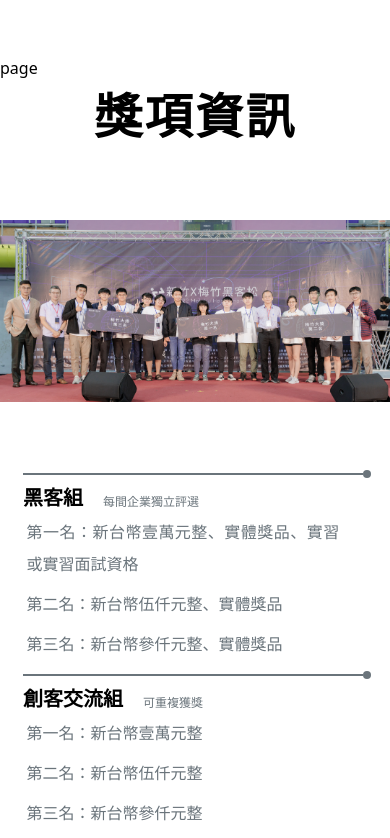
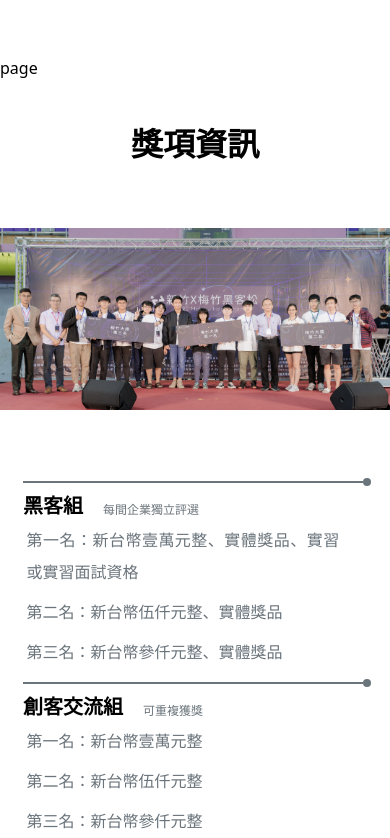
Before and after one commit to Official-Meichu-Hackathon/2023-singup, a Next.js app: page / in a window 390 px wide. Shown: the top 838 px of the page. Built offline with nearby package versions, Linux system fonts and the light colour scheme.

Commit message:
feat: add margin between other component

```diff
--- a/components/Award.jsx
+++ b/components/Award.jsx
@@ -32,8 +32,11 @@ const Award = () =>{
     ]
     return(
         <>
-        <div className='md:mx-[5%] text-[#6A747B]' id='Award'>
-            <h2 className = 'w-full mx-auto text-black'>獎項資訊 </h2>
+        <div className='md:mx-[5%] text-[#6A747B] my-12' id='Award'>
+            <h2 className = 'w-full mx-auto text-black hidden md:block'>獎項資訊 </h2>
+            <div className = "block md:hidden w-full">
+                <h4 className = 'w-fit m-auto text-black'>獎項資訊 </h4>
+            </div>
             <img src = 'assets/images/award.png' alt = 'hackathron award' className = 'my-[8vh] w-full h-auto'/>
             <div className = 'block md:hidden mx-[5%]'>
                 <div className ="flex items-center ml-[1%] my-[3%]">
```
